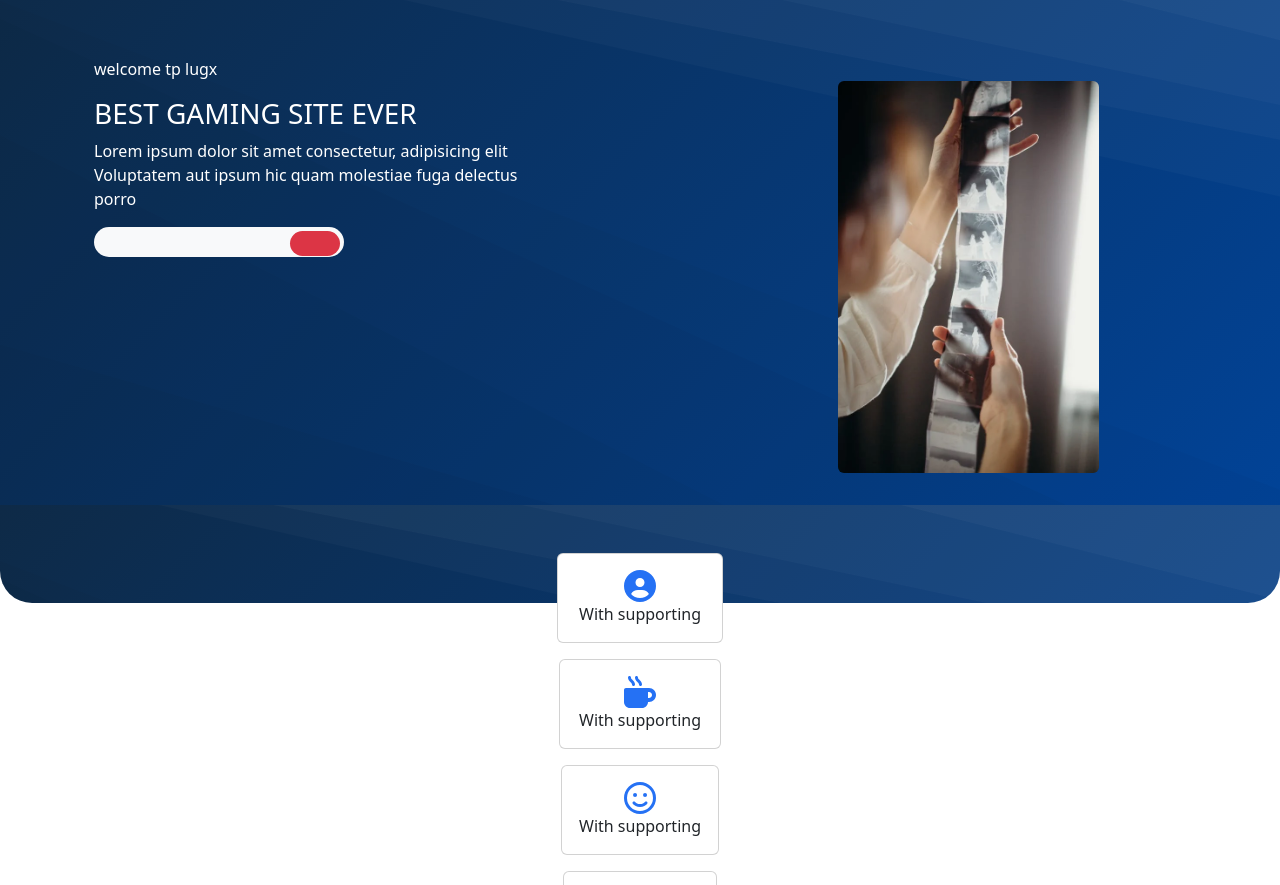
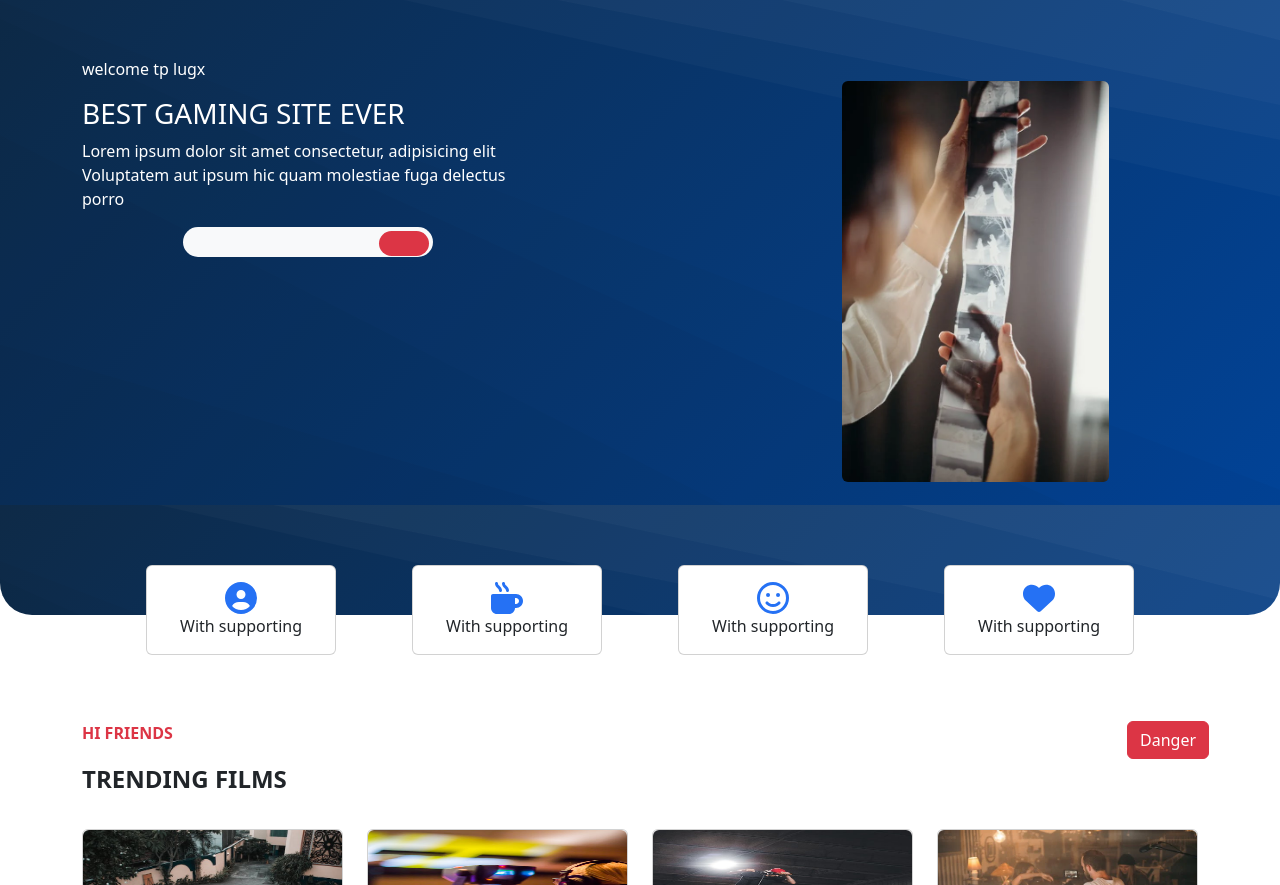
Before and after one commit to razan-mayya/films-website, a plain HTML site: page index.html in a window 1280 px wide. Shown: the part 55-940 px from the top of the page. Drawn offline with nearby package versions, Linux system fonts and the light colour scheme.

Commit message:
text center

```diff
--- a/index.html
+++ b/index.html
@@ -40,65 +40,56 @@
                     </div>
                 </div>
             </nav>
+        </div>
+
         <div class="container ">
             <div class="b row mt-5 d-flex justify-content-between">
-                    <div class="b col-lg-5 col-md-6 col-sm-7">
-                        <p class="text-white">welcome tp lugx</p>
-                        <h3 class="text-white">BEST GAMING SITE EVER</h3>
-                        <p class="text-white">Lorem ipsum dolor sit amet consectetur, adipisicing elit
+                <div class="col-lg-5 col-md-6 col-sm-7">
+                    <p class="text-white b">welcome tp lugx</p>
+                    <h3 class="text-white b">BEST GAMING SITE EVER</h3>
+                    <p class="text-white b">Lorem ipsum dolor sit amet consectetur, adipisicing elit
                         Voluptatem aut ipsum hic quam molestiae fuga delectus porro
                     </p>
-                        <div class="bg-light  rounded-pill d-flex flex-row-reverse" style="width: 250px; height: 30px;">
+                    <div class=" bg-light rounded-pill d-flex flex-row-reverse"
+                        style="width: 250px; height: 30px; margin: 0 auto;">
                         <div class=" bg-danger rounded-pill m-1" style="width: 50px; height: 25px;"></div>
                     </div>
                 </div>
-                    <div class="b col-lg-4 col-md-4 col-sm-5 mt-4">
+                <div class="col-lg-4 col-md-4 col-sm-5 mt-4">
                     <img src="./assests/img/img1.webp" alt="" class="img-fluid rounded  h-75">
+                </div>
             </div>
         </div>
 
     </div>
-
-        </div>
-    </div>
     <div class="container">
         <div class="row d-flex justify-content-evenly  ">
-            <div class="col-lg-2 col-md-3 col-sm-4  position-relative" style="bottom: 50px;">
-                <div class="card text-center mb-3"">
+            <div class="card text-center mb-3 col-lg-2 col-md-3 col-sm-4  position-relative" style="bottom: 50px;">
                 <div class=" card-body">
                     <i class="fa-solid fa-circle-user fa-2xl" style="color: #2571f4;"></i>
                     <p class="card-text">With supporting</p>
                 </div>
             </div>
-        </div>
-        <div class="row d-flex justify-content-evenly  ">
-            <div class="col-lg-2 col-md-3 col-sm-4  position-relative" style="bottom: 50px;">
-                <div class="card text-center mb-3"">
+            <div class="card text-center mb-3 col-lg-2 col-md-3 col-sm-4  position-relative" style="bottom: 50px;">
                 <div class=" card-body">
                     <i class="fa-solid fa-mug-hot fa-2xl" style="color: #2571f4;"></i>
                     <p class="card-text">With supporting</p>
                 </div>
             </div>
-        </div>
-        <div class="row d-flex justify-content-evenly  ">
-            <div class="col-lg-2 col-md-3 col-sm-4  position-relative" style="bottom: 50px;">
-                <div class="card text-center mb-3"">
+            <div class="card text-center mb-3 col-lg-2 col-md-3 col-sm-4  position-relative" style="bottom: 50px;">
                 <div class=" card-body">
                     <i class="fa-regular fa-face-smile fa-2xl" style="color: #2571f4;"></i>
                     <p class="card-text">With supporting</p>
                 </div>
             </div>
-        </div>
-        <div class="row d-flex justify-content-evenly  ">
-            <div class="col-lg-2 col-md-3 col-sm-4  position-relative" style="bottom: 50px;">
-                <div class="card text-center mb-3"">
+            <div class="card text-center mb-3 col-lg-2 col-md-3 col-sm-4  position-relative" style="bottom: 50px;">
                 <div class=" card-body">
                     <i class="fa-solid fa-heart fa-2xl" style="color: #2571f4;"></i>
                     <p class="card-text">With supporting</p>
                 </div>
             </div>
+
         </div>
-
     </div>
     <div class="container">
         <div class="row d-flex justify-content-between">
@@ -173,8 +164,9 @@
         </div>
     </div>
     <div class="bg-secondary-subtle rounded-5 mt-5">
+        <div class="container">
             <div class="row d-flex justify-content-between">
-            <div class="col-lg-4 col-md-6 col-sm-8 mt-5 ms-3">
+                <div class="col-lg-4 col-md-6 col-sm-6 mt-5">
                     <p class="text-danger fw-bold">some films</p>
                     <p class="fw-bold fs-4">MOST WATCHED</p>
                 </div>
@@ -255,7 +247,7 @@
                     </div>
                 </div>
             </div>
-
+        </div>
     </div>
     <div class="row text-center m-5">
         <div class="col3">
@@ -307,11 +299,13 @@
             </div>
         </div>
     </div>
+    <div class="container">
         <div class="row  d-flex justify-content-center ">
             <div class="x col-4 mt-5 bg-secondary-subtle rounded-5 position-relative " style=" left:
             10%;">
                 <p class="x text-danger fw-bold ms-4 mt-3">Loren app</p>
-            <p class="x fw-bold ">GO-PRO ORDER BUY&GET BEST <span class="text-primary">PRICE</span> FOR YOU</p>
+                <p class="x fw-bold ">GO-PRO ORDER BUY&GET BEST <span class="text-primary">PRICE</span>
+                    FOR YOU</p>
                 <p class="x">Lorem ipsum dolor sit amet consectetur adipisicing elit.</p>
                 <button type="button" class="btn btn-danger mb-3">Danger</button>
             </div>
@@ -322,7 +316,8 @@
 
             <div class=" col-4 mt-5 bg-secondary-subtle rounded-5 position-relative" style="right: 10%;">
                 <p class="x text-danger fw-bold ms-4 mt-3">Loren app</p>
-            <p class="x fw-bold ">GO-PRO ORDER BUY&GET BEST <span class="text-primary">PRICE</span> FOR YOU</p>
+                <p class="x fw-bold ">GO-PRO ORDER BUY&GET BEST <span class="text-primary">PRICE</span>
+                    FOR YOU</p>
                 <p class="x">Lorem ipsum dolor sit amet consectetur adipisicing elit.</p>
                 <div class="bg-light  rounded-pill d-flex flex-row-reverse mb-3"
                     style="width: fit-content; height: fit-content;">
@@ -332,6 +327,8 @@
             </div>
         </div>
         <div>
+        </div>
+
         <div
             class="bg-primary mt-5 col-12 .text-wrap rounded-pill rounded-bottom-0 d-flex justify-content-center  align-items-center">
             <p class=" text-white m-4">Lorem ipsum, dolor sit amet consectetur adipisicing elit.</p>
```
Lines whose indentation alone changed are shown as unchanged.
